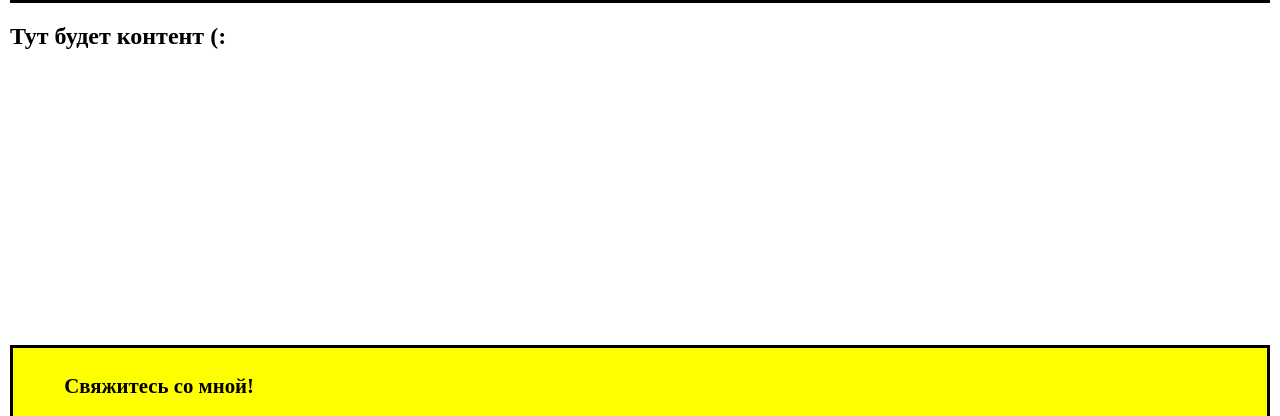
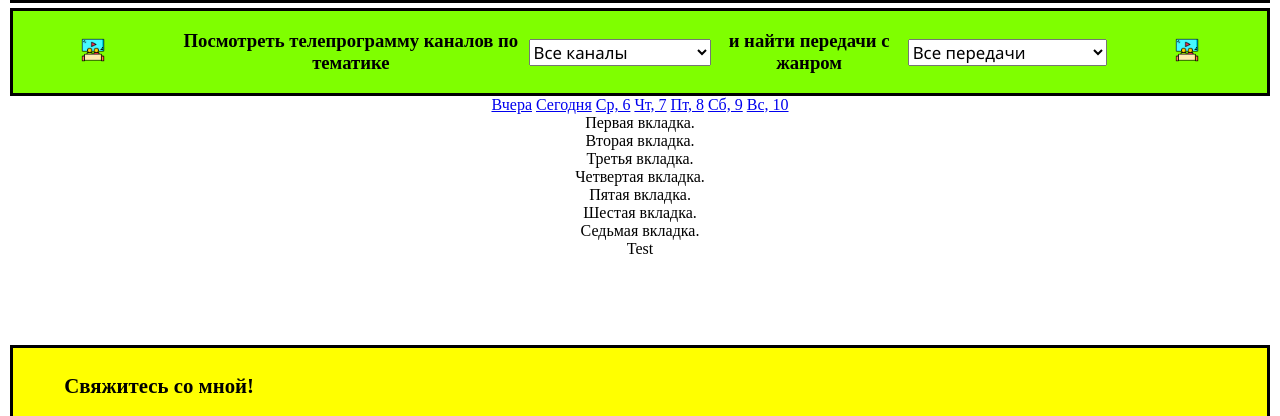
Before and after one commit to Ram1s17/TVshowSchedule, a plain HTML site: page client/index.html in a window 1280 px wide. Shown: the part 177-593 px from the top of the page. Drawn offline with Linux system fonts and the light colour scheme.

Commit message:
Add block with filters at main in index.html with style

```diff
--- a/client/index.html
+++ b/client/index.html
@@ -37,7 +37,81 @@
             </div>
         </header>
         <main>
-            <h2>Тут будет контент (:</h2>
+            <div class="main-container">
+                <div class="main-content">
+                    <div class="main-filters">
+                        <div class="main-filters-image">
+                            <img src="../images/cinema.png" width="15%" height="15%">
+                        </div>
+                        <div class="main-filters-banner">
+                            <h3>Посмотреть телепрограмму каналов по тематике </h3>
+                        </div>
+                        <form class="main-filters-channel">
+                            <select name="channel-select" id="channel-select">
+                                <option value="">Все каналы</option>
+                                <option value="" disabled>Избранные</option>
+                                <option value="">Основные</option>
+                                <option value="">Фильмы и сериалы</option>
+                                <option value="">Познавательные</option>
+                                <option value="">Спорт</option>
+                                <option value="">Детям</option>
+                            </select>
+                        </form>
+                        <div class="main-filters-banner">
+                            <h3> и найти передачи с жанром </h3>
+                        </div>
+                        <form class="main-filters-tv-show">
+                            <select name="tv-show-select" id="tv-show-select">
+                                <option value="">Все передачи</option>
+                                <option value="" disabled>Хочу посмотреть</option>
+                                <option value="">Новости</option>
+                                <option value="">Фильмы и сериалы</option>
+                                <option value="">Наука и образование</option>
+                                <option value="">Спорт</option>
+                                <option value="">Детям</option>
+                            </select>
+                        </form>
+                        <div class="main-filters-image">
+                            <img src="../images/cinema.png" width="15%" height="15%">
+                        </div>
+                    </div>
+                    <div class="main-tabs">
+                        <nav class="main-tabs-items">
+                            <a class="main-tabs-item" href="#tab_01">Вчера</a>
+                            <a class="main-tabs-item" href="#tab_02">Сегодня</a>
+                            <a class="main-tabs-item" href="#tab_03">Ср, 6</a>
+                            <a class="main-tabs-item" href="#tab_04">Чт, 7</a>
+                            <a class="main-tabs-item" href="#tab_05">Пт, 8</a>
+                            <a class="main-tabs-item" href="#tab_06">Cб, 9</a>
+                            <a class="main-tabs-item" href="#tab_07">Вс, 10</a>
+                        </nav>
+                        <div class="main-tabs-body">
+                            <div id="#tab_01" class="main-tabs-block">
+                                Первая вкладка.
+                            </div>
+                            <div id="#tab_02" class="main-tabs-block">
+                                 Вторая вкладка.
+                            </div>
+                            <div id="#tab_03" class="main-tabs-block">
+                                Третья вкладка.
+                            </div>
+                            <div id="#tab_04" class="main-tabs-block">
+                                Четвертая вкладка.
+                            </div>
+                            <div id="#tab_05" class="main-tabs-block">
+                                Пятая вкладка.
+                            </div>
+                            <div id="#tab_06" class="main-tabs-block">
+                                Шестая вкладка.
+                            </div>
+                            <div id="#tab_07" class="main-tabs-block">
+                                Седьмая вкладка.
+                            </div>
+                        </div>
+                    </div>
+                    <div class="text"> Test</div>
+                </div>
+            </div>
         </main>
         <footer>
             <div class="footer-container">
--- a/styles/style.css
+++ b/styles/style.css
@@ -76,6 +76,32 @@ main {
     flex: 1 1 auto;
 }
 
+main .main-container {
+    margin-top: 5px;
+}
+
+main .main-content {
+    text-align: center;
+}
+
+main .main-filters {
+    background:chartreuse;
+    border: solid;
+    display: flex;
+    justify-content: space-between;
+    align-items: center;
+}
+
+main .main-filters-image {
+    flex-basis: 15%;
+}
+
+#channel-select, #tv-show-select {
+    font-size: 105%;
+    font-family: 'Segoe UI', Tahoma, Geneva, Verdana, sans-serif;
+
+}
+
 footer {
     text-align: center;
 }
```
Also changed, not shown: images/cinema.png (added).
